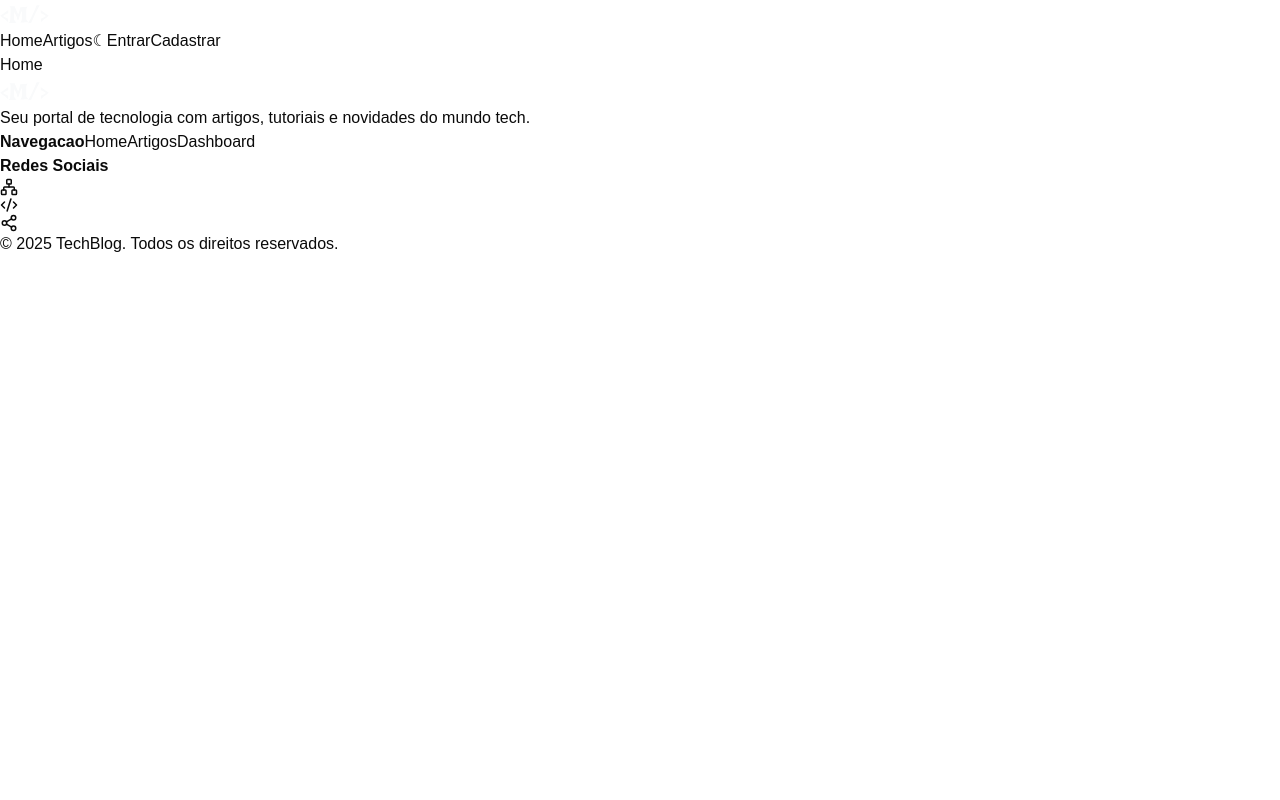
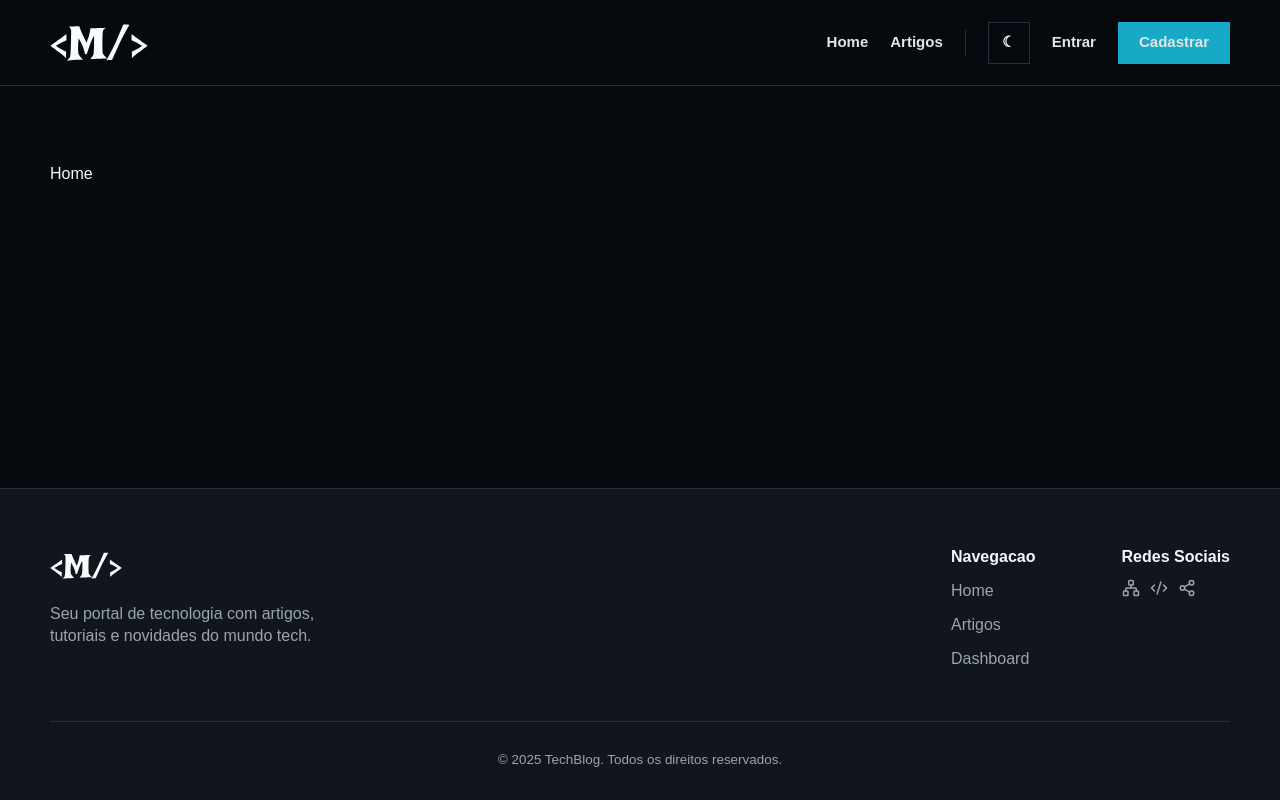
Before and after one commit to CassianoProenca/MindGroupCaseMaioFrontend-2026, a React (Vite) app: page / in a window 1280 px wide. Built offline with nearby package versions, Linux system fonts and the light colour scheme.

Commit message:
style: build figma inspired design system

```diff
--- /dev/null
+++ b/src/components/ui/StateBlock.tsx
@@ -0,0 +1,15 @@
+import type { ReactNode } from "react"
+
+type StateBlockProps = {
+  title: string
+  children?: ReactNode
+}
+
+export function StateBlock({ title, children }: StateBlockProps) {
+  return (
+    <div className="state-block">
+      <strong>{title}</strong>
+      {children ? <p>{children}</p> : null}
+    </div>
+  )
+}
--- a/src/index.css
+++ b/src/index.css
@@ -7,124 +7,459 @@
 
 @theme inline {
   --font-heading: var(--font-sans);
-    --font-sans: 'Geist Variable', sans-serif;
-    --color-sidebar-ring: var(--sidebar-ring);
-    --color-sidebar-border: var(--sidebar-border);
-    --color-sidebar-accent-foreground: var(--sidebar-accent-foreground);
-    --color-sidebar-accent: var(--sidebar-accent);
-    --color-sidebar-primary-foreground: var(--sidebar-primary-foreground);
-    --color-sidebar-primary: var(--sidebar-primary);
-    --color-sidebar-foreground: var(--sidebar-foreground);
-    --color-sidebar: var(--sidebar);
-    --color-chart-5: var(--chart-5);
-    --color-chart-4: var(--chart-4);
-    --color-chart-3: var(--chart-3);
-    --color-chart-2: var(--chart-2);
-    --color-chart-1: var(--chart-1);
+  --font-sans: "Geist Variable", sans-serif;
+  --color-background: var(--background);
+  --color-foreground: var(--foreground);
+  --color-border: var(--border);
   --color-ring: var(--ring);
   --color-input: var(--input);
-    --color-border: var(--border);
+  --color-primary: var(--primary);
+  --color-primary-foreground: var(--primary-foreground);
+  --color-secondary: var(--secondary);
+  --color-secondary-foreground: var(--secondary-foreground);
+  --color-muted: var(--muted);
+  --color-muted-foreground: var(--muted-foreground);
+  --color-card: var(--card);
+  --color-card-foreground: var(--card-foreground);
   --color-destructive: var(--destructive);
-    --color-accent-foreground: var(--accent-foreground);
-    --color-accent: var(--accent);
-    --color-muted-foreground: var(--muted-foreground);
-    --color-muted: var(--muted);
-    --color-secondary-foreground: var(--secondary-foreground);
-    --color-secondary: var(--secondary);
-    --color-primary-foreground: var(--primary-foreground);
-    --color-primary: var(--primary);
-    --color-popover-foreground: var(--popover-foreground);
-    --color-popover: var(--popover);
-    --color-card-foreground: var(--card-foreground);
-    --color-card: var(--card);
-    --color-foreground: var(--foreground);
-    --color-background: var(--background);
-    --radius-sm: calc(var(--radius) * 0.6);
-    --radius-md: calc(var(--radius) * 0.8);
-    --radius-lg: var(--radius);
-    --radius-xl: calc(var(--radius) * 1.4);
-    --radius-2xl: calc(var(--radius) * 1.8);
-    --radius-3xl: calc(var(--radius) * 2.2);
-    --radius-4xl: calc(var(--radius) * 2.6);
+  --radius-sm: 0;
+  --radius-md: 0;
+  --radius-lg: 0;
+  --radius-xl: 0;
 }
 
 :root {
-    --background: oklch(1 0 0);
-    --foreground: oklch(0.145 0 0);
-    --card: oklch(1 0 0);
-    --card-foreground: oklch(0.145 0 0);
-    --popover: oklch(1 0 0);
-    --popover-foreground: oklch(0.145 0 0);
-    --primary: oklch(0.205 0 0);
-    --primary-foreground: oklch(0.985 0 0);
-    --secondary: oklch(0.97 0 0);
-    --secondary-foreground: oklch(0.205 0 0);
-    --muted: oklch(0.97 0 0);
-    --muted-foreground: oklch(0.556 0 0);
-    --accent: oklch(0.97 0 0);
-    --accent-foreground: oklch(0.205 0 0);
-    --destructive: oklch(0.577 0.245 27.325);
-    --border: oklch(0.922 0 0);
-    --input: oklch(0.922 0 0);
-    --ring: oklch(0.708 0 0);
-    --chart-1: oklch(0.87 0 0);
-    --chart-2: oklch(0.556 0 0);
-    --chart-3: oklch(0.439 0 0);
-    --chart-4: oklch(0.371 0 0);
-    --chart-5: oklch(0.269 0 0);
-    --radius: 0.625rem;
-    --sidebar: oklch(0.985 0 0);
-    --sidebar-foreground: oklch(0.145 0 0);
-    --sidebar-primary: oklch(0.205 0 0);
-    --sidebar-primary-foreground: oklch(0.985 0 0);
-    --sidebar-accent: oklch(0.97 0 0);
-    --sidebar-accent-foreground: oklch(0.205 0 0);
-    --sidebar-border: oklch(0.922 0 0);
-    --sidebar-ring: oklch(0.708 0 0);
-}
-
-.dark {
-    --background: oklch(0.145 0 0);
-    --foreground: oklch(0.985 0 0);
-    --card: oklch(0.205 0 0);
-    --card-foreground: oklch(0.985 0 0);
-    --popover: oklch(0.205 0 0);
-    --popover-foreground: oklch(0.985 0 0);
-    --primary: oklch(0.922 0 0);
-    --primary-foreground: oklch(0.205 0 0);
-    --secondary: oklch(0.269 0 0);
-    --secondary-foreground: oklch(0.985 0 0);
-    --muted: oklch(0.269 0 0);
-    --muted-foreground: oklch(0.708 0 0);
-    --accent: oklch(0.269 0 0);
-    --accent-foreground: oklch(0.985 0 0);
-    --destructive: oklch(0.704 0.191 22.216);
-    --border: oklch(1 0 0 / 10%);
-    --input: oklch(1 0 0 / 15%);
-    --ring: oklch(0.556 0 0);
-    --chart-1: oklch(0.87 0 0);
-    --chart-2: oklch(0.556 0 0);
-    --chart-3: oklch(0.439 0 0);
-    --chart-4: oklch(0.371 0 0);
-    --chart-5: oklch(0.269 0 0);
-    --sidebar: oklch(0.205 0 0);
-    --sidebar-foreground: oklch(0.985 0 0);
-    --sidebar-primary: oklch(0.488 0.243 264.376);
-    --sidebar-primary-foreground: oklch(0.985 0 0);
-    --sidebar-accent: oklch(0.269 0 0);
-    --sidebar-accent-foreground: oklch(0.985 0 0);
-    --sidebar-border: oklch(1 0 0 / 10%);
-    --sidebar-ring: oklch(0.556 0 0);
+  --background: #070b10;
+  --foreground: #f5f7fb;
+  --card: #11161e;
+  --card-foreground: #f5f7fb;
+  --border: #27313d;
+  --input: #151b24;
+  --ring: #18b8d7;
+  --primary: #18b8d7;
+  --primary-foreground: #061014;
+  --secondary: #151b24;
+  --secondary-foreground: #f5f7fb;
+  --muted: #8d96a3;
+  --muted-foreground: #9aa3af;
+  --destructive: #f04444;
+  --warning: #ff9b35;
+  --surface: #0b1016;
+  --surface-soft: #151b24;
+  --line: #27313d;
+  --cyan: #18b8d7;
+  --orange: #ff9b35;
 }
 
 @layer base {
   * {
     @apply border-border outline-ring/50;
+    box-sizing: border-box;
   }
-  body {
-    @apply bg-background text-foreground;
-    }
+
   html {
     @apply font-sans;
+    background: var(--background);
+    color: var(--foreground);
+  }
+
+  body {
+    min-width: 320px;
+    margin: 0;
+    background: var(--background);
+    color: var(--foreground);
+  }
+
+  button,
+  input,
+  textarea,
+  select {
+    font: inherit;
+  }
+
+  button {
+    cursor: pointer;
+  }
+
+  a {
+    color: inherit;
+    text-decoration: none;
   }
 }
+
+.app-shell {
+  display: flex;
+  min-height: 100vh;
+  flex-direction: column;
+  background: var(--background);
+}
+
+.app-main {
+  flex: 1;
+}
+
+.site-header {
+  position: sticky;
+  top: 0;
+  z-index: 20;
+  display: flex;
+  height: 86px;
+  align-items: center;
+  justify-content: space-between;
+  border-bottom: 1px solid var(--line);
+  background: rgba(7, 11, 16, 0.92);
+  padding: 0 50px;
+  backdrop-filter: blur(16px);
+}
+
+.brand-logo {
+  display: block;
+  width: 98px;
+  height: auto;
+}
+
+.site-nav {
+  display: flex;
+  align-items: center;
+  gap: 22px;
+  color: var(--foreground);
+  font-size: 15px;
+  font-weight: 600;
+}
+
+.site-nav a {
+  color: var(--foreground);
+  opacity: 0.92;
+}
+
+.site-nav a.active {
+  color: var(--foreground);
+}
+
+.nav-divider {
+  width: 1px;
+  height: 26px;
+  background: var(--line);
+}
+
+.nav-cta,
+.button-primary {
+  display: inline-flex;
+  min-height: 42px;
+  align-items: center;
+  justify-content: center;
+  gap: 8px;
+  border: 1px solid var(--cyan);
+  background: var(--cyan);
+  color: #061014;
+  padding: 0 20px;
+  font-weight: 700;
+}
+
+.button-secondary,
+.button-danger,
+.button-ghost,
+.icon-button {
+  display: inline-flex;
+  min-height: 42px;
+  align-items: center;
+  justify-content: center;
+  gap: 8px;
+  border: 1px solid var(--line);
+  background: transparent;
+  color: var(--foreground);
+  padding: 0 18px;
+}
+
+.button-danger {
+  border-color: #ba2f37;
+  color: #ff575d;
+}
+
+.button-ghost {
+  color: var(--muted-foreground);
+}
+
+.icon-button {
+  min-width: 42px;
+  padding: 0;
+}
+
+.page-container {
+  width: min(1180px, calc(100% - 48px));
+  margin: 0 auto;
+  padding: 76px 0 92px;
+}
+
+.narrow-page {
+  width: min(650px, calc(100% - 48px));
+}
+
+.page-kicker {
+  display: inline-flex;
+  align-items: center;
+  gap: 10px;
+  color: var(--foreground);
+  font-weight: 700;
+}
+
+.page-rule {
+  height: 1px;
+  margin: 34px 0 42px;
+  background: var(--line);
+}
+
+.page-title {
+  margin: 0;
+  color: var(--foreground);
+  font-size: clamp(2.1rem, 4vw, 3.8rem);
+  font-weight: 700;
+  letter-spacing: 0;
+  line-height: 1.05;
+}
+
+.page-subtitle {
+  margin: 10px 0 0;
+  color: var(--muted-foreground);
+  font-size: clamp(1.1rem, 2vw, 1.45rem);
+  line-height: 1.25;
+}
+
+.section-title {
+  margin: 0;
+  font-size: 2rem;
+  line-height: 1.1;
+}
+
+.section-subtitle {
+  margin: 8px 0 0;
+  color: var(--muted-foreground);
+  font-size: 1.25rem;
+}
+
+.surface-panel {
+  border: 1px solid var(--line);
+  background: var(--surface);
+}
+
+.ui-badge {
+  display: inline-flex;
+  align-items: center;
+  width: fit-content;
+  min-height: 22px;
+  padding: 2px 9px;
+  font-size: 0.72rem;
+  font-weight: 800;
+  line-height: 1;
+}
+
+.ui-badge--muted {
+  background: #252c36;
+  color: #d7dce3;
+}
+
+.ui-badge--accent {
+  background: var(--cyan);
+  color: #061014;
+}
+
+.ui-badge--warning {
+  background: var(--orange);
+  color: #191006;
+}
+
+.field-shell {
+  display: grid;
+  gap: 10px;
+  color: var(--foreground);
+  font-size: 0.92rem;
+  font-weight: 600;
+}
+
+.field-shell small {
+  color: var(--muted-foreground);
+  font-size: 0.78rem;
+  font-weight: 500;
+}
+
+.field-label-row {
+  display: flex;
+  align-items: center;
+  justify-content: space-between;
+  gap: 14px;
+}
+
+.field-label-row a,
+.field-label-row button {
+  border: 0;
+  background: transparent;
+  color: var(--muted-foreground);
+  padding: 0;
+  font-size: 0.86rem;
+}
+
+.text-field {
+  width: 100%;
+  min-height: 52px;
+  border: 1px solid var(--line);
+  background: var(--surface-soft);
+  color: var(--foreground);
+  padding: 0 16px;
+  outline: none;
+}
+
+.text-field:focus {
+  border-color: var(--cyan);
+}
+
+.text-field::placeholder {
+  color: #7f8794;
+}
+
+.text-area {
+  min-height: 132px;
+  padding-top: 14px;
+  resize: vertical;
+}
+
+.state-block {
+  display: grid;
+  place-items: center;
+  min-height: 180px;
+  border: 1px solid var(--line);
+  background: var(--surface);
+  color: var(--muted-foreground);
+  text-align: center;
+}
+
+.state-block strong {
+  color: var(--foreground);
+}
+
+.state-block p {
+  max-width: 420px;
+  margin: 8px 0 0;
+}
+
+.modal-backdrop {
+  position: fixed;
+  inset: 0;
+  z-index: 50;
+  display: grid;
+  place-items: center;
+  background: rgba(2, 5, 8, 0.76);
+  padding: 24px;
+}
+
+.modal-panel {
+  position: relative;
+  width: min(560px, 100%);
+  border: 1px solid var(--line);
+  background: var(--surface);
+  padding: 30px;
+}
+
+.modal-panel h2 {
+  margin: 0 0 14px;
+  font-size: 1.6rem;
+}
+
+.modal-close {
+  position: absolute;
+  top: 14px;
+  right: 14px;
+  display: inline-flex;
+  border: 0;
+  background: transparent;
+  color: var(--muted-foreground);
+}
+
+.site-footer {
+  border-top: 1px solid var(--line);
+  background: var(--card);
+  padding: 56px 50px 30px;
+  color: var(--muted-foreground);
+}
+
+.footer-grid {
+  display: grid;
+  grid-template-columns: 1fr auto auto;
+  gap: 86px;
+  border-bottom: 1px solid var(--line);
+  padding-bottom: 50px;
+}
+
+.footer-logo {
+  width: 72px;
+  margin-bottom: 16px;
+}
+
+.footer-grid p {
+  max-width: 290px;
+  margin: 0;
+  line-height: 1.35;
+}
+
+.footer-grid nav,
+.footer-grid > div:last-child {
+  display: grid;
+  align-content: start;
+  gap: 10px;
+}
+
+.footer-grid strong {
+  color: var(--foreground);
+}
+
+.social-links {
+  display: flex;
+  gap: 10px;
+}
+
+.footer-bottom {
+  padding-top: 28px;
+  text-align: center;
+  font-size: 0.84rem;
+}
+
+@media (max-width: 760px) {
+  .site-header {
+    height: auto;
+    align-items: flex-start;
+    gap: 18px;
+    padding: 22px 24px;
+  }
+
+  .brand-logo {
+    width: 76px;
+  }
+
+  .site-nav {
+    flex-wrap: wrap;
+    justify-content: flex-end;
+    gap: 12px;
+  }
+
+  .nav-cta,
+  .button-primary,
+  .button-secondary,
+  .button-danger,
+  .button-ghost {
+    min-height: 38px;
+    padding: 0 12px;
+  }
+
+  .page-container {
+    width: min(100% - 32px, 1180px);
+    padding: 42px 0 64px;
+  }
+
+  .footer-grid {
+    grid-template-columns: 1fr;
+    gap: 32px;
+  }
+
+  .site-footer {
+    padding-inline: 24px;
+  }
+}
```
Also changed, not shown: src/components/ui/Badge.tsx (added, +13 -0 lines), src/components/ui/FormField.tsx (added, +49 -0 lines), src/components/ui/Modal.tsx (added, +27 -0 lines). Lines whose indentation alone changed are shown as unchanged.
